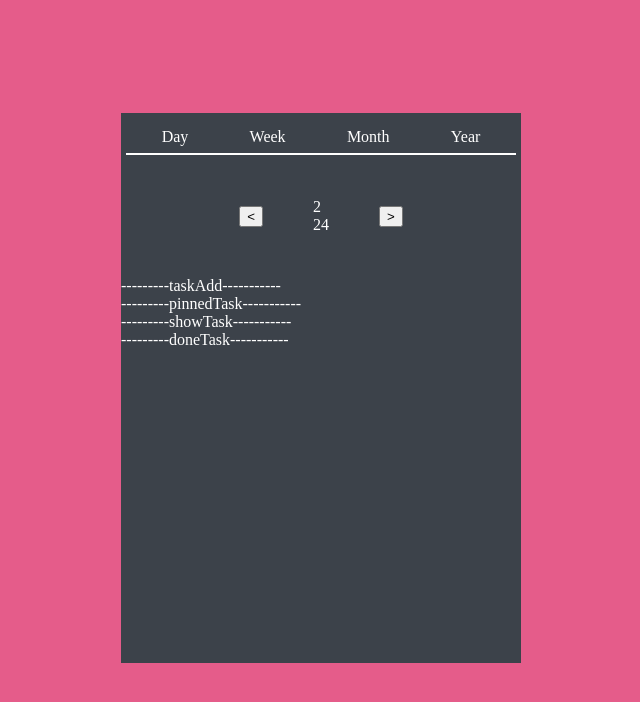
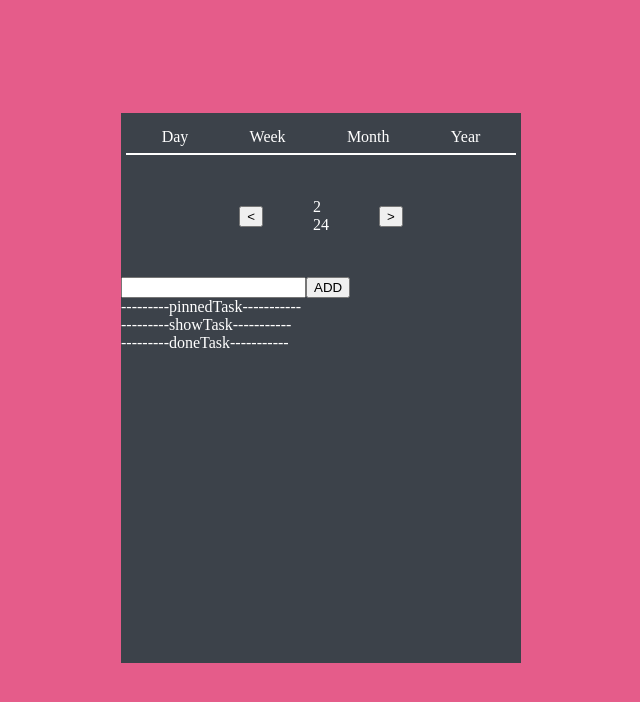
Before and after one commit to Tocksyk/Task-Management, a Vue app: page / in a window 1280 px wide. Shown: the top 702 px of the page, without its empty margins (319-959 px from the left). Built offline with nearby package versions, Linux system fonts and the light colour scheme.

Commit message:
pinia added for state management

```diff
--- a/package.json
+++ b/package.json
@@ -7,6 +7,7 @@
     "preview": "vite preview --port 5050"
   },
   "dependencies": {
+    "pinia": "^2.0.14",
     "vue": "^3.2.33",
     "vue-router": "^4.0.14"
   },
--- a/src/App.vue
+++ b/src/App.vue
@@ -1,12 +1,13 @@
 <script setup>
 import toolbar from './components/toolbar.vue'
 import today from './components/today.vue'
+import addTask from './components/addTask.vue'
 </script>
 <template>
 <div id="canvas">
     <toolbar />
     <today />
-    ---------taskAdd-----------<br>
+    <addTask />
     ---------pinnedTask-----------<br>
     ---------showTask-----------<br>
     ---------doneTask-----------<br>
--- a/src/main.js
+++ b/src/main.js
@@ -1,9 +1,12 @@
 import { createApp } from 'vue'
 import App from './App.vue'
 import router from './router'
+import { createPinia } from 'pinia'
 
 const app = createApp(App)
 
 app.use(router)
+app.use(createPinia())
+
 
 app.mount('#app')
```
Also changed, not shown: 2 other files (tests, documents, lock files or other folders).
